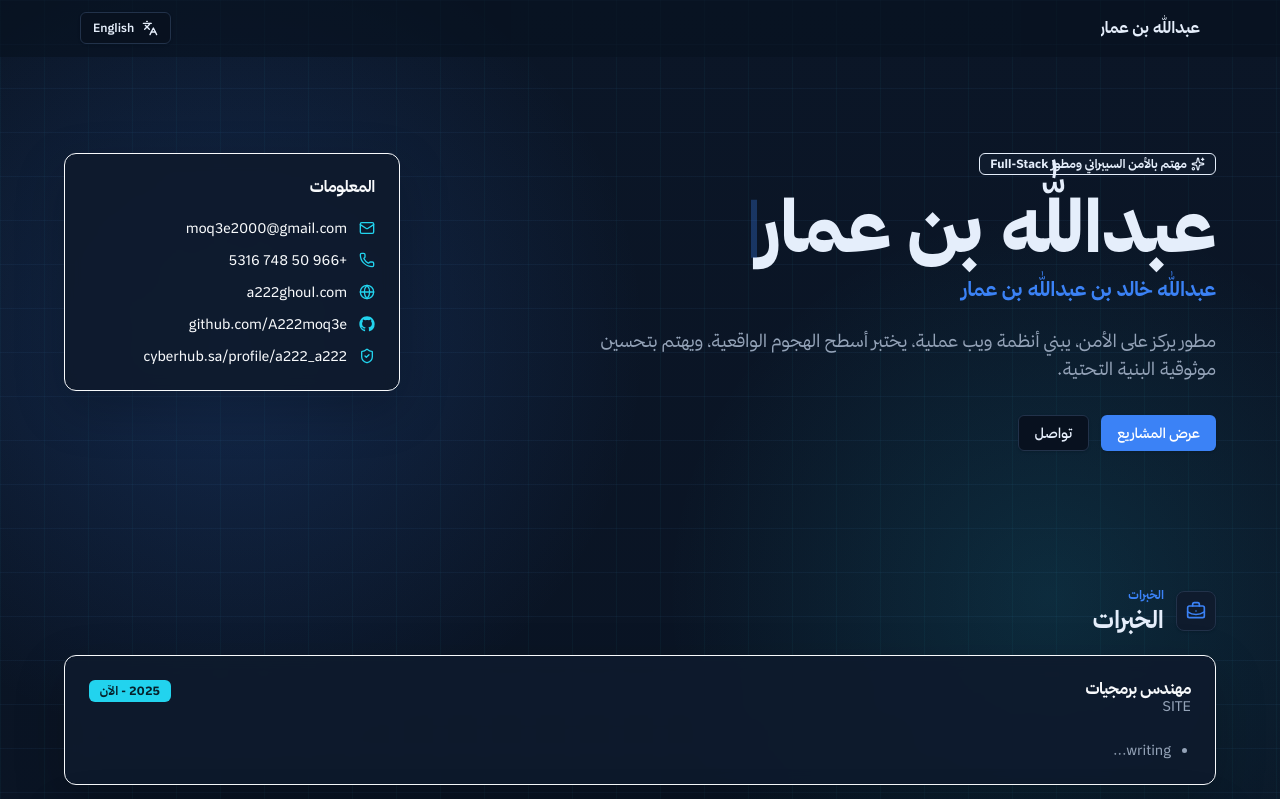
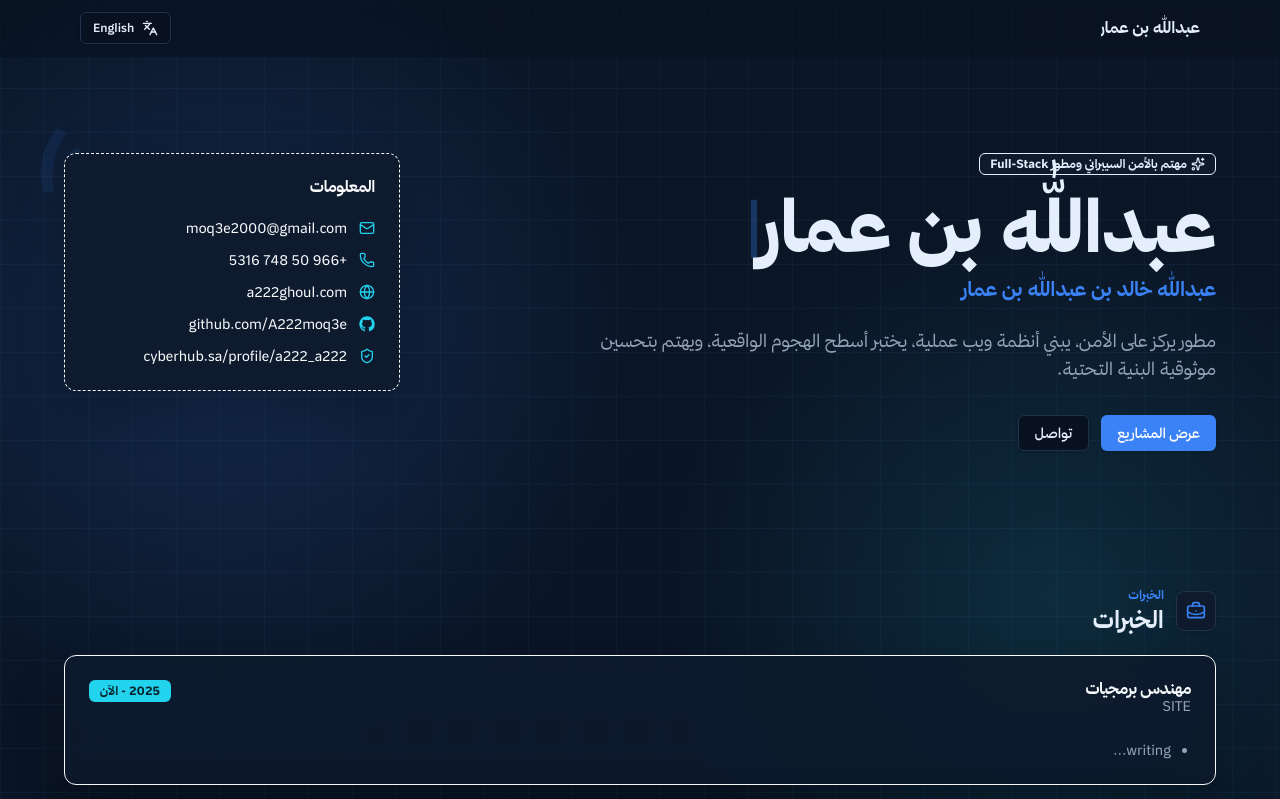
Before and after one commit to A222moq3e/a222-PW, a Next.js app: page /ar in a window 1280 px wide. Shown: the top 799 px of the page. Built offline with nearby package versions, Linux system fonts and the light colour scheme.

Commit message:
feat: replace static contact card with draggable info card component

```diff
--- /dev/null
+++ b/src/components/portfolio/draggable-info-card.tsx
@@ -0,0 +1,55 @@
+"use client";
+
+/**
+ * Draggable contact info card.
+ */
+import { motion, useReducedMotion } from "motion/react";
+import { Globe, Mail, Phone, ShieldCheck } from "lucide-react";
+
+import { GithubIcon } from "@/components/icons/github-icon";
+import { Card, CardContent, CardHeader, CardTitle } from "@/components/ui/card";
+
+export function DraggableInfoCard({ dictionary }) {
+  const shouldReduceMotion = useReducedMotion();
+
+  return (
+    <motion.div
+      className="group relative cursor-grab active:cursor-grabbing"
+      drag={!shouldReduceMotion}
+      dragMomentum={false}
+      whileDrag={{ scale: 1.02, zIndex: 30 }}
+    >
+      <span
+        aria-hidden="true"
+        className="pointer-events-none absolute -end-6 -top-8 z-0 rotate-12 select-none text-7xl font-black leading-none text-primary/10 transition group-hover:text-primary/16"
+      >
+        :)
+      </span>
+      <Card className="h-fit cursor-grab border-dashed transition group-hover:-translate-y-1 group-hover:border-primary group-hover:shadow-[0_22px_70px_rgba(59,130,246,0.22)] group-active:cursor-grabbing">
+        <CardHeader>
+          <CardTitle>{dictionary.sections.info}</CardTitle>
+        </CardHeader>
+        <CardContent className="grid gap-3">
+          {[
+            [Mail, dictionary.contact.email, "mailto:moq3e2000@gmail.com"],
+            [Phone, dictionary.contact.phone, "tel:+966507485316"],
+            [Globe, dictionary.contact.website, "https://a222ghoul.com"],
+            [GithubIcon, dictionary.contact.github, "https://github.com/A222moq3e"],
+            [ShieldCheck, dictionary.contact.cyberhub, "https://cyberhub.sa/profile/a222_a222"],
+          ].map(([Icon, label, href]) => (
+            <a
+              href={href}
+              target={href.startsWith("http") ? "_blank" : undefined}
+              rel={href.startsWith("http") ? "noreferrer" : undefined}
+              className="flex min-w-0 items-center gap-3 text-sm text-muted-foreground transition hover:text-primary"
+              key={label}
+            >
+              <Icon className="h-4 w-4 shrink-0 text-secondary" />
+              <span className="truncate">{label}</span>
+            </a>
+          ))}
+        </CardContent>
+      </Card>
+    </motion.div>
+  );
+}
--- a/src/components/portfolio/hero-section.tsx
+++ b/src/components/portfolio/hero-section.tsx
@@ -1,14 +1,13 @@
 /**
  * Renders the hero introduction and contact information card.
  */
-import { Globe, Mail, Phone, ShieldCheck, Sparkles } from "lucide-react";
+import { Sparkles } from "lucide-react";
 
-import { GithubIcon } from "@/components/icons/github-icon";
 import { AnimatedName } from "@/components/portfolio/animated-name";
+import { DraggableInfoCard } from "@/components/portfolio/draggable-info-card";
 import { ScrollReveal } from "@/components/portfolio/scroll-reveal";
 import { Badge } from "@/components/ui/badge";
 import { Button } from "@/components/ui/button";
-import { Card, CardContent, CardHeader, CardTitle } from "@/components/ui/card";
 
 export function HeroSection({ dictionary }) {
   return (
@@ -37,38 +36,7 @@ export function HeroSection({ dictionary }) {
         </ScrollReveal>
 
         <ScrollReveal direction="right" delay={120}>
-          <Card className="h-fit">
-            <CardHeader>
-              <CardTitle>{dictionary.sections.info}</CardTitle>
-            </CardHeader>
-            <CardContent className="grid gap-3">
-              {[
-                [Mail, dictionary.contact.email, "mailto:moq3e2000@gmail.com"],
-                [Phone, dictionary.contact.phone, "tel:+966507485316"],
-                [Globe, dictionary.contact.website, "https://a222ghoul.com"],
-                [GithubIcon, dictionary.contact.github, "https://github.com/A222moq3e"],
-                [ShieldCheck, dictionary.contact.cyberhub, "https://cyberhub.sa/profile/a222_a222"],
-              ].map(([Icon, label, href]) =>
-                href ? (
-                  <a
-                    href={href}
-                    target={href.startsWith("http") ? "_blank" : undefined}
-                    rel={href.startsWith("http") ? "noreferrer" : undefined}
-                    className="flex min-w-0 items-center gap-3 text-sm text-muted-foreground transition hover:text-primary"
-                    key={label}
-                  >
-                    <Icon className="h-4 w-4 shrink-0 text-secondary" />
-                    <span className="truncate">{label}</span>
-                  </a>
-                ) : (
-                  <span className="flex min-w-0 items-center gap-3 text-sm text-muted-foreground" key={label}>
-                    <Icon className="h-4 w-4 shrink-0 text-secondary" />
-                    <span>{label}</span>
-                  </span>
-                )
-              )}
-            </CardContent>
-          </Card>
+          <DraggableInfoCard dictionary={dictionary} />
         </ScrollReveal>
       </div>
     </section>
```
